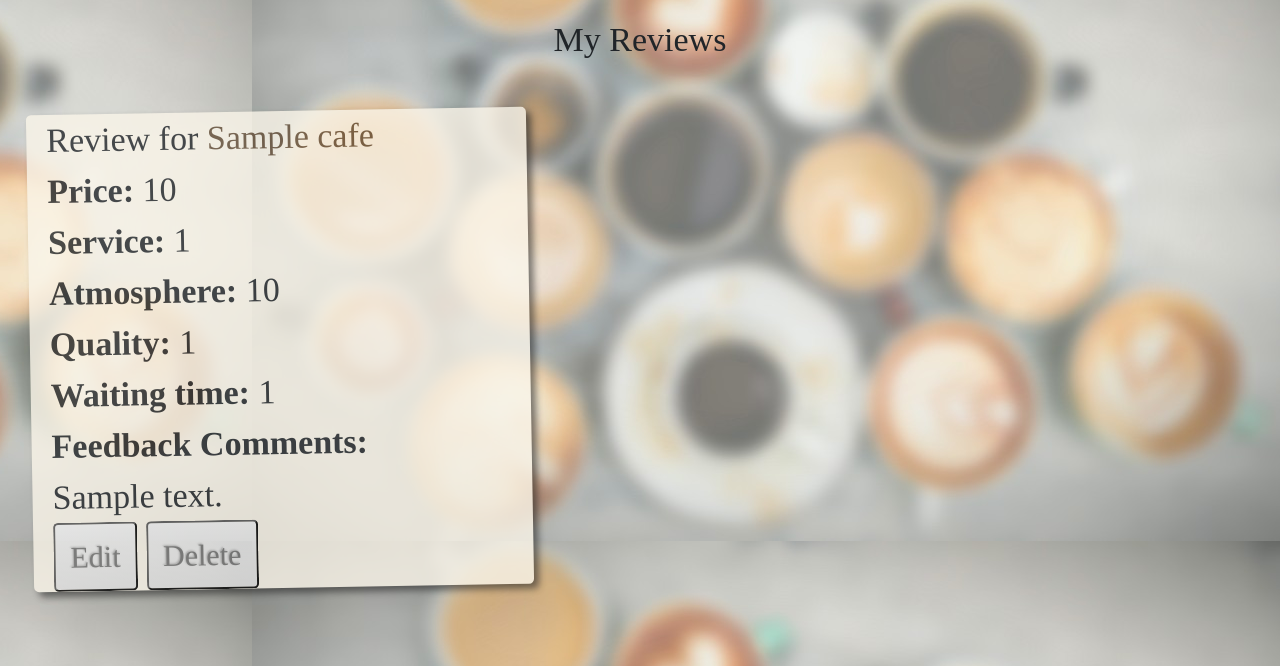
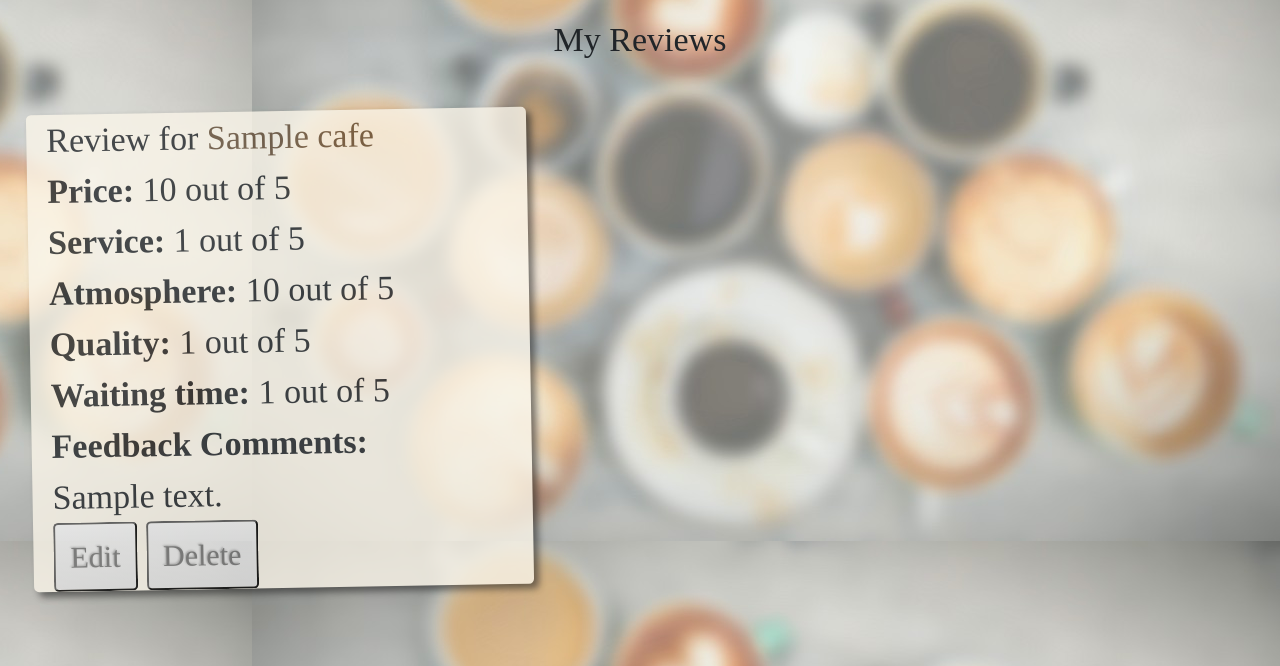
Before and after one commit to andreaschari/Cafeholics, a Django app: page /cafe/my_account/my_reviews/ in a window 1280 px wide. Shown: the part 134-800 px from the top of the page. Run offline with Django 3.2, Linux system fonts and the light colour scheme; a user stored in the database is signed in; tables that the repository leaves empty hold one stand-in row (values such as "Sample post"); some libraries are stand-ins or nearby versions.

Commit message:
review styling

```diff
--- a/templates/cafe/my_reviews.html
+++ b/templates/cafe/my_reviews.html
@@ -14,11 +14,11 @@
         {% for review in reviews_list %}
             <div id ='reviewdescription'>
                 Review for <a class="aa" href="{% url 'chosen_cafe'  review.cafe.slug %}">{{ review.cafe.name }}</a> <br>
-                <strong>Price:</strong> {{ review.price }} <br>
-                <strong>Service:</strong> {{ review.service }} <br>
-                <strong>Atmosphere:</strong> {{ review.price }} <br>
-                <strong>Quality:</strong> {{ review.quality }} <br>
-                <strong>Waiting time:</strong> {{ review.waiting_time }}<br>
+                <strong>Price:</strong> {{ review.price }} out of 5<br>
+                <strong>Service:</strong> {{ review.service }} out of 5<br>
+                <strong>Atmosphere:</strong> {{ review.price }} out of 5<br>
+                <strong>Quality:</strong> {{ review.quality }} out of 5<br>
+                <strong>Waiting time:</strong> {{ review.waiting_time }} out of 5<br>
                 <strong>Feedback Comments:</strong><br>
                 {{ review.comments }} <br>
                 <button onclick="window.location.href = '{% url 'edit_review' review.cafe.slug %}';">Edit</button>
```
Also changed, not shown: templates/cafe/chosen_cafe.html (+4 -4 lines).
